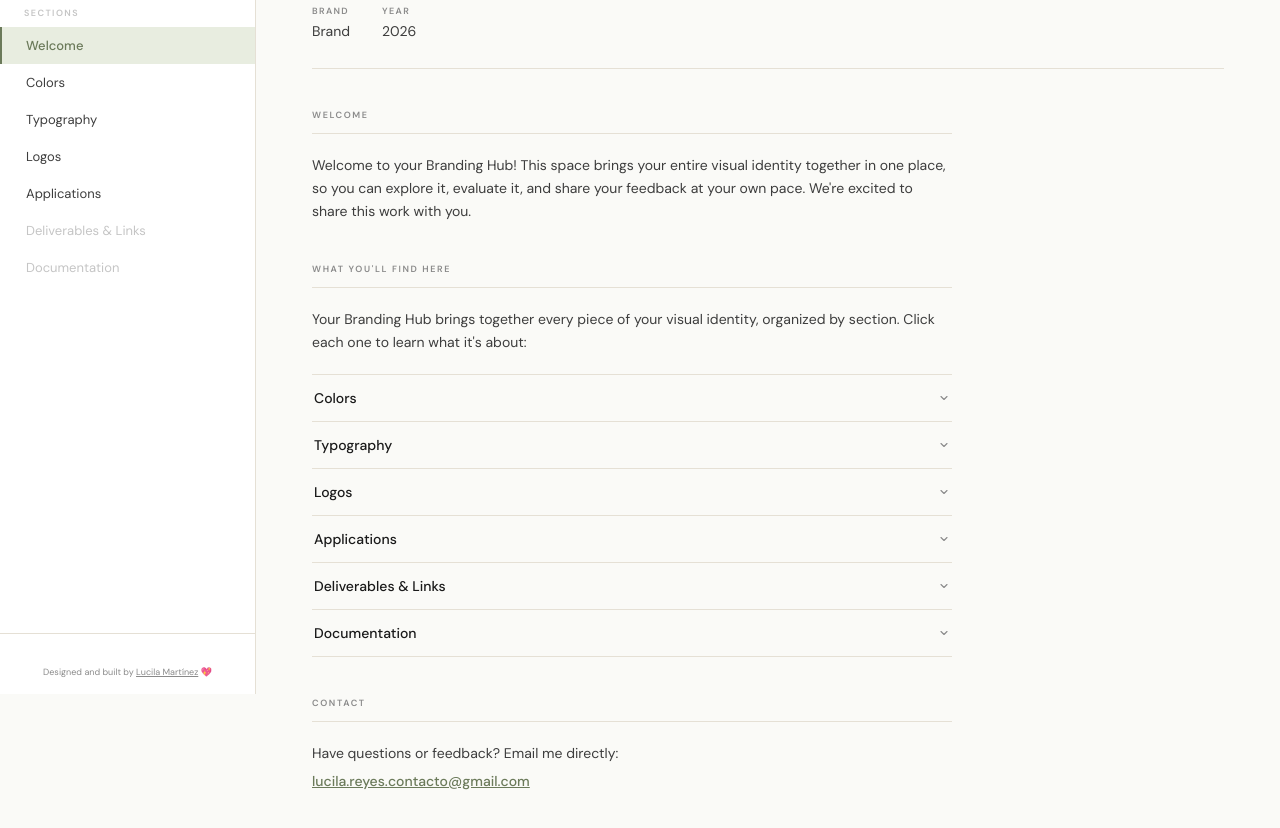
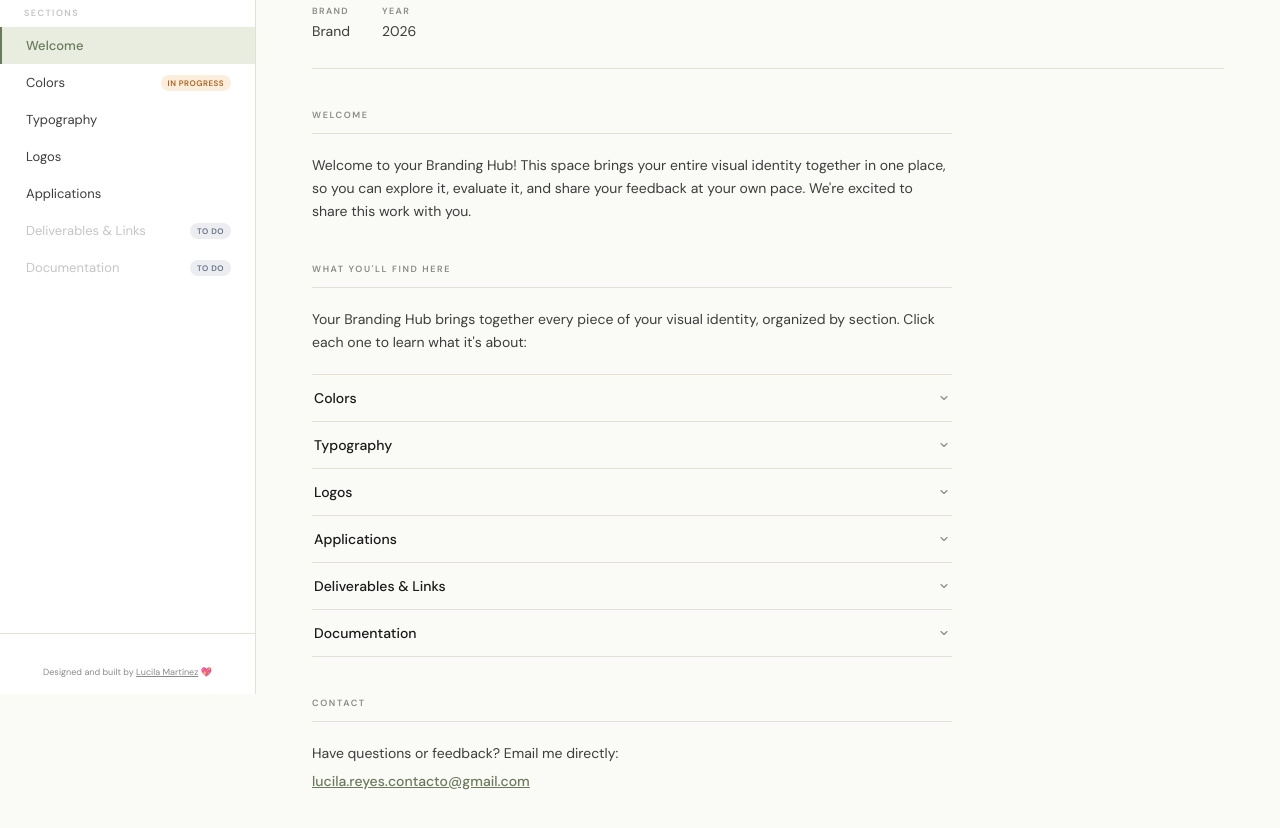
Before and after one commit to lucilamtz90/today-coffee, a website: page demo/index.html in a window 1280 px wide. Shown: the part 106-934 px from the top of the page. Drawn offline with nearby package versions, Linux system fonts and the light colour scheme; a web font is replaced by a local one.

Commit message:
Add status tags to sidebar sections
Colores gets a subtle amber "In progress" tag (pending evaluation);
Deliverables & Links and Documentation get a muted slate "To do" tag
(on-hold tone) since they have no active link yet. Pills follow the
same pale-background + tinted-text formula as the existing admin
badges, and stay bilingual.

```diff
--- a/demo/index.html
+++ b/demo/index.html
@@ -136,6 +136,24 @@ body {
 
 .tab-btn:disabled:hover { background: none; color: var(--muted-light); }
 
+.nav-status-tag {
+  display: inline-flex;
+  align-items: center;
+  margin-left: auto;
+  flex-shrink: 0;
+  font-family: var(--font-sans);
+  font-size: 8px;
+  font-weight: 600;
+  letter-spacing: 0.06em;
+  text-transform: uppercase;
+  padding: 3px 7px;
+  border-radius: 20px;
+  white-space: nowrap;
+}
+
+.nav-status-tag.status-progress { background: #FCEEDC; color: #B0611E; }
+.nav-status-tag.status-todo     { background: #EBEDF0; color: #667085; }
+
 .tab-dot {
   width: 10px;
   height: 10px;
@@ -1172,13 +1190,30 @@ input[type="color"] {
 
   <nav class="sidebar-nav" id="main-nav">
     <div class="nav-section-label" data-i18n="sections">Secciones</div>
-    <button class="tab-btn active" data-section="bienvenida" data-i18n="navBienvenida" onclick="switchSection('bienvenida')">Bienvenida</button>
-    <button class="tab-btn" data-section="colores" data-i18n="navColores" onclick="switchSection('colores')">Colores</button>
-    <button class="tab-btn" data-section="tipografias" data-i18n="navTipografias" onclick="switchSection('tipografias')">Tipografías</button>
-    <button class="tab-btn" data-section="logotipos" data-i18n="navLogotipos" onclick="switchSection('logotipos')">Logotipos</button>
-    <button class="tab-btn" data-section="aplicaciones" data-i18n="navAplicaciones" onclick="switchSection('aplicaciones')">Aplicaciones</button>
-    <button class="tab-btn" data-i18n="navEntregables" disabled>Entregables y Links</button>
-    <button class="tab-btn" data-i18n="navDocumentacion" disabled>Documentación</button>
+    <button class="tab-btn active" data-section="bienvenida" onclick="switchSection('bienvenida')">
+      <span data-i18n="navBienvenida">Bienvenida</span>
+    </button>
+    <button class="tab-btn" data-section="colores" onclick="switchSection('colores')">
+      <span data-i18n="navColores">Colores</span>
+      <span class="nav-status-tag status-progress" data-i18n="statusInProgress">En progreso</span>
+    </button>
+    <button class="tab-btn" data-section="tipografias" onclick="switchSection('tipografias')">
+      <span data-i18n="navTipografias">Tipografías</span>
+    </button>
+    <button class="tab-btn" data-section="logotipos" onclick="switchSection('logotipos')">
+      <span data-i18n="navLogotipos">Logotipos</span>
+    </button>
+    <button class="tab-btn" data-section="aplicaciones" onclick="switchSection('aplicaciones')">
+      <span data-i18n="navAplicaciones">Aplicaciones</span>
+    </button>
+    <button class="tab-btn" disabled>
+      <span data-i18n="navEntregables">Entregables y Links</span>
+      <span class="nav-status-tag status-todo" data-i18n="statusTodo">Por hacer</span>
+    </button>
+    <button class="tab-btn" disabled>
+      <span data-i18n="navDocumentacion">Documentación</span>
+      <span class="nav-status-tag status-todo" data-i18n="statusTodo">Por hacer</span>
+    </button>
   </nav>
 
   <div class="sidebar-finish" id="sidebar-finish">
@@ -1482,6 +1517,8 @@ const I18N = {
     navAplicaciones: 'Aplicaciones',
     navEntregables: 'Entregables y Links',
     navDocumentacion: 'Documentación',
+    statusInProgress: 'En progreso',
+    statusTodo: 'Por hacer',
     finishBtn: 'Terminar evaluación',
     creditHtml: 'Diseñado e implementado por <a href="https://www.linkedin.com/in/lucilamreyes/" target="_blank" rel="noopener noreferrer">Lucila Martínez</a> 💖',
     openMenu: 'Abrir menú',
@@ -1581,6 +1618,8 @@ const I18N = {
     navAplicaciones: 'Applications',
     navEntregables: 'Deliverables & Links',
     navDocumentacion: 'Documentation',
+    statusInProgress: 'In progress',
+    statusTodo: 'To do',
     finishBtn: 'Finish evaluation',
     creditHtml: 'Designed and built by <a href="https://www.linkedin.com/in/lucilamreyes/" target="_blank" rel="noopener noreferrer">Lucila Martínez</a> 💖',
     openMenu: 'Open menu',
```
